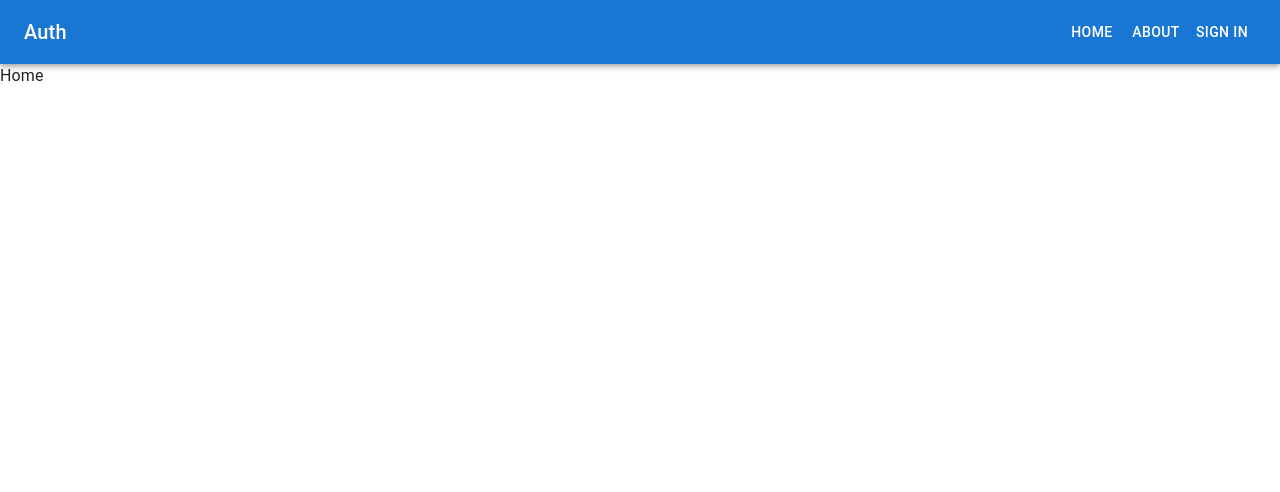
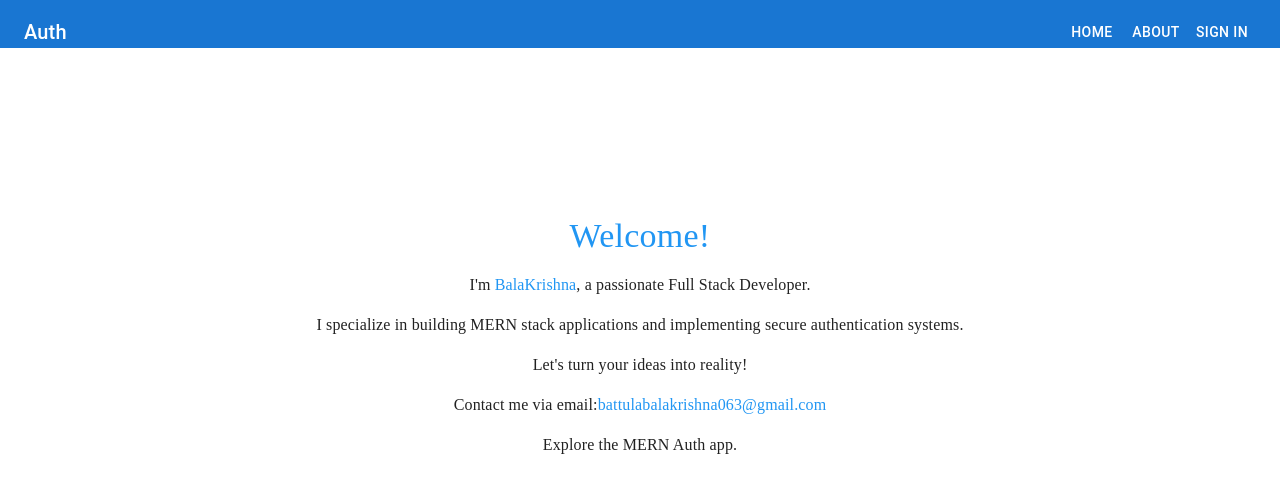
Before and after one commit to b-balakrishna/mern-auth, a React (Vite) app in the folder client/: page / in a window 1280 px wide. Shown: the top 492 px of the page. Built offline with nearby package versions, Linux system fonts and the light colour scheme.

Commit message:
added about page and home page

```diff
--- a/client/index.html
+++ b/client/index.html
@@ -2,7 +2,7 @@
 <html lang="en">
     <head>
         <meta charset="UTF-8" />
-        <link rel="icon" href="./public/favicon.svg" />
+        <link rel="icon" href="/favicon.svg" />
         <meta name="viewport" content="width=device-width, initial-scale=1.0" />
         <title>Auth</title>
     </head>
--- a/client/src/pages/About.jsx
+++ b/client/src/pages/About.jsx
@@ -1,6 +1,60 @@
+import React from 'react';
+import { Typography, Paper, Container } from '@mui/material';
+
 const About = () => {
-  return (
-    <div>About</div>
-  )
-}
-export default About
+    return (
+        <Container maxWidth='md' style={{ paddingTop: '2rem' }}>
+            <Paper elevation={3} style={{ padding: '1.5rem' }}>
+                <Typography variant='h6' paragraph>
+                    Welcome to the About page!
+                </Typography>
+
+                <Typography paragraph>
+                    In this project, I utilized the power of the MERN stack,
+                    which includes MongoDB as the database, Express.js for the
+                    server, React.js for the frontend, and Node.js for the
+                    backend.
+                </Typography>
+                <Typography paragraph>
+                    To enhance the user experience and streamline data input, I
+                    implemented the{' '}
+                    <span style={{ color: '#2196F3' }}>React Hook Form</span>{' '}
+                    library. This allows for efficient and dynamic form handling
+                    in the frontend, making the user interaction smoother and
+                    more responsive.
+                </Typography>
+                <Typography paragraph>
+                    Security is a top priority, and that's why I integrated{' '}
+                    <span style={{ color: '#2196F3' }}>
+                        JSON Web Tokens (JWT)
+                    </span>{' '}
+                    for secure authentication. JWT provides a robust and
+                    efficient way to manage user authentication and
+                    authorization.
+                </Typography>
+                <Typography paragraph>
+                    <span style={{ color: '#2196F3' }}>Firebase</span>, the
+                    cloud-based platform, plays a crucial role in this project.
+                    It provides a scalable and reliable infrastructure for
+                    various services such as real-time database, storage, and
+                    authentication.
+                </Typography>
+                <Typography paragraph>
+                    Lastly, <span style={{ color: '#2196F3' }}>Redux</span> is
+                    employed for state management, ensuring a centralized and
+                    predictable state for the application. This helps in
+                    managing complex state transitions and providing a seamless
+                    user experience.
+                </Typography>
+                <Typography paragraph>
+                    Thank you for visiting the About page and learning more
+                    about the technologies that power this project. Feel free to
+                    explore other sections of the application and reach out if
+                    you have any questions or feedback!
+                </Typography>
+            </Paper>
+        </Container>
+    );
+};
+
+export default About;
--- a/client/src/pages/Home.jsx
+++ b/client/src/pages/Home.jsx
@@ -1,6 +1,91 @@
+import { Typography, Grid } from '@mui/material';
+
 const Home = () => {
-  return (
-    <div>Home</div>
-  )
-}
-export default Home
+    return (
+        <Grid
+            container
+            direction='column'
+            justifyContent='center'
+            alignItems='center'
+            spacing={2}
+            style={{ minHeight: '70vh', backgroundColor: '#ffffff' }}
+        >
+            <Grid item>
+                <Typography
+                    variant='h4'
+                    align='center'
+                    sx={{
+                        color: '#2196F3',
+                        fontFamily: 'cursive',
+                    }}
+                >
+                    Welcome!
+                </Typography>
+            </Grid>
+
+            <Grid item>
+                <Typography
+                    variant='body1'
+                    align='center'
+                    sx={{ fontFamily: 'cursive' }}
+                >
+                    I'm <span style={{ color: '#2196F3' }}>BalaKrishna</span>, a
+                    passionate Full Stack Developer.
+                </Typography>
+            </Grid>
+
+            <Grid item>
+                <Typography
+                    variant='body1'
+                    align='center'
+                    sx={{ fontFamily: 'cursive' }}
+                >
+                    I specialize in building MERN stack applications and
+                    implementing secure authentication systems.
+                </Typography>
+            </Grid>
+
+            <Grid item>
+                <Typography
+                    variant='body1'
+                    align='center'
+                    sx={{ fontFamily: 'cursive' }}
+                >
+                    Let's turn your ideas into reality!
+                </Typography>
+            </Grid>
+
+            <Grid item>
+                <Typography
+                    variant='body1'
+                    align='center'
+                    sx={{ fontFamily: 'cursive' }}
+                >
+                    Contact me via email:
+                    <a
+                        href='mailto:battulabalakrishna063@gmail.com'
+                        style={{
+                            color: '#2196F3',
+                            textDecoration: 'none',
+                            fontFamily: 'cursive',
+                        }}
+                    >
+                        battulabalakrishna063@gmail.com
+                    </a>
+                </Typography>
+            </Grid>
+
+            <Grid item>
+                <Typography
+                    variant='body1'
+                    align='center'
+                    sx={{ fontFamily: 'cursive' }}
+                >
+                    Explore the MERN Auth app.
+                </Typography>
+            </Grid>
+        </Grid>
+    );
+};
+
+export default Home;
```
